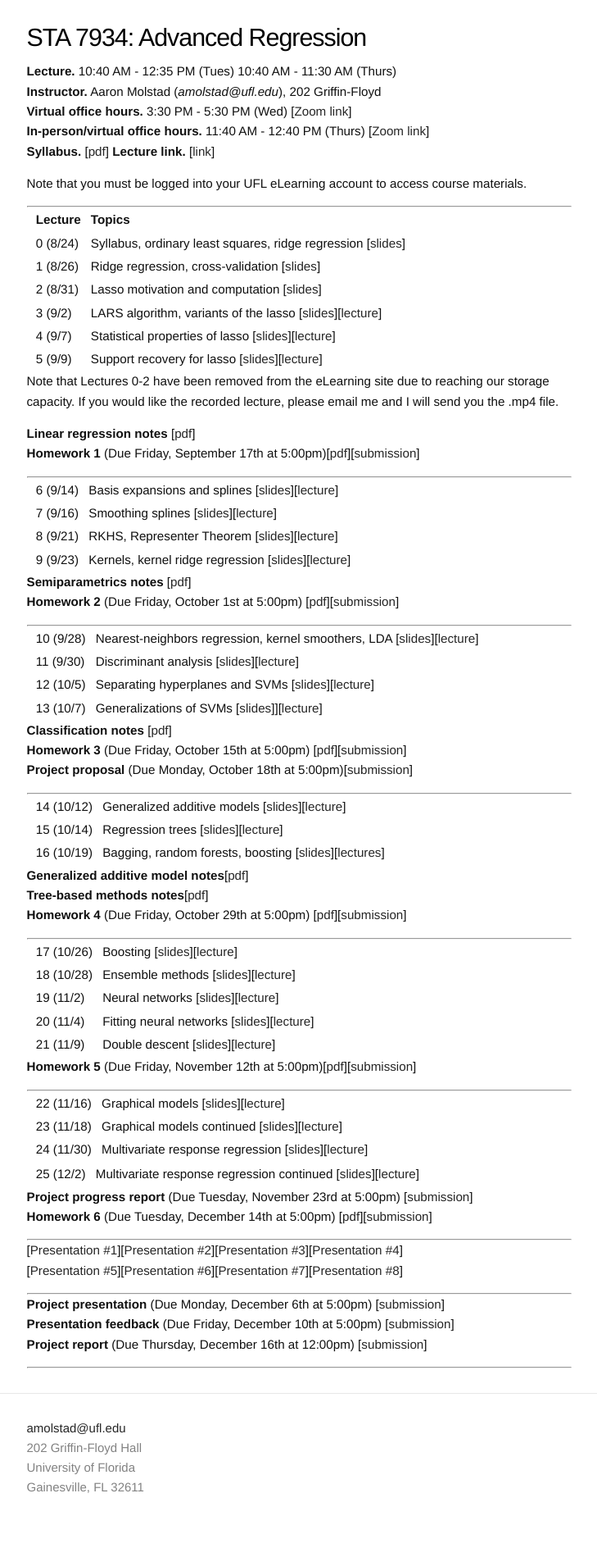
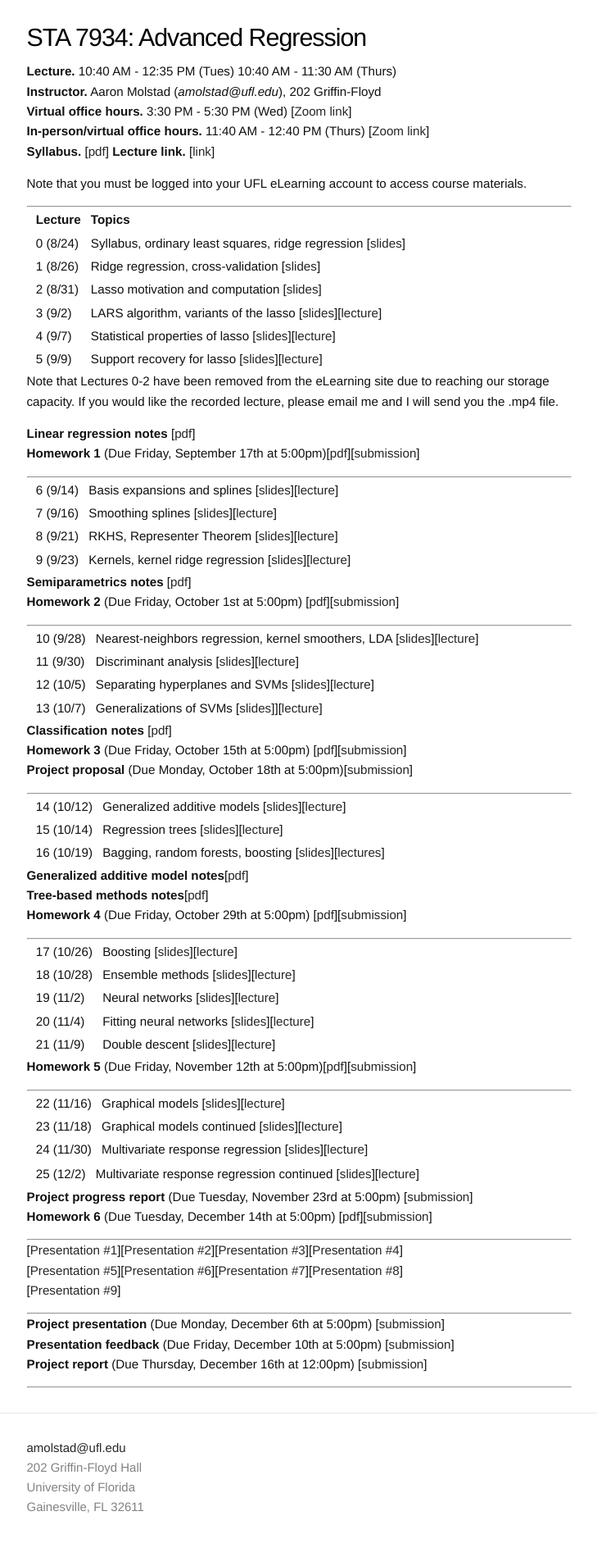
Before and after one commit to ajmolstad/ajmolstad.github.io, a Jekyll site: the page built from F21_STA7934.md, in a window 1280 px wide. Shown: the whole page at 82% size, without its empty margins (275-1004 px from the left). Built offline with Jekyll 4.4.1, drawn with Linux system fonts in a browser that asks for light colours; before the commit the page ends 1886 px from its top, so only the background shows below that.

Commit message:
Update F21_STA7934.md

```diff
--- a/F21_STA7934.md
+++ b/F21_STA7934.md
@@ -89,6 +89,7 @@ Note that Lectures 0-2 have been removed from the eLearning site due to reaching
 -----------------
 [[Presentation #1](https://ufl.instructure.com/courses/437665/files?preview=64736263)][[Presentation #2](https://ufl.instructure.com/courses/437665/files?preview=64736397)][[Presentation #3](https://ufl.instructure.com/courses/437665/files?preview=64736707)][[Presentation #4](https://ufl.instructure.com/courses/437665/files?preview=64736502)]
 [[Presentation #5](https://ufl.instructure.com/courses/437665/files?preview=64736387)][[Presentation #6](https://ufl.instructure.com/courses/437665/files?preview=64736363)][[Presentation #7](https://ufl.instructure.com/courses/437665/files?preview=64736407)][[Presentation #8](https://ufl.instructure.com/courses/437665/files?preview=64736606)]
+[[Presentation #9](https://ufl.instructure.com/courses/437665/files?preview=64910695)]
 
 -----------------
 
```
